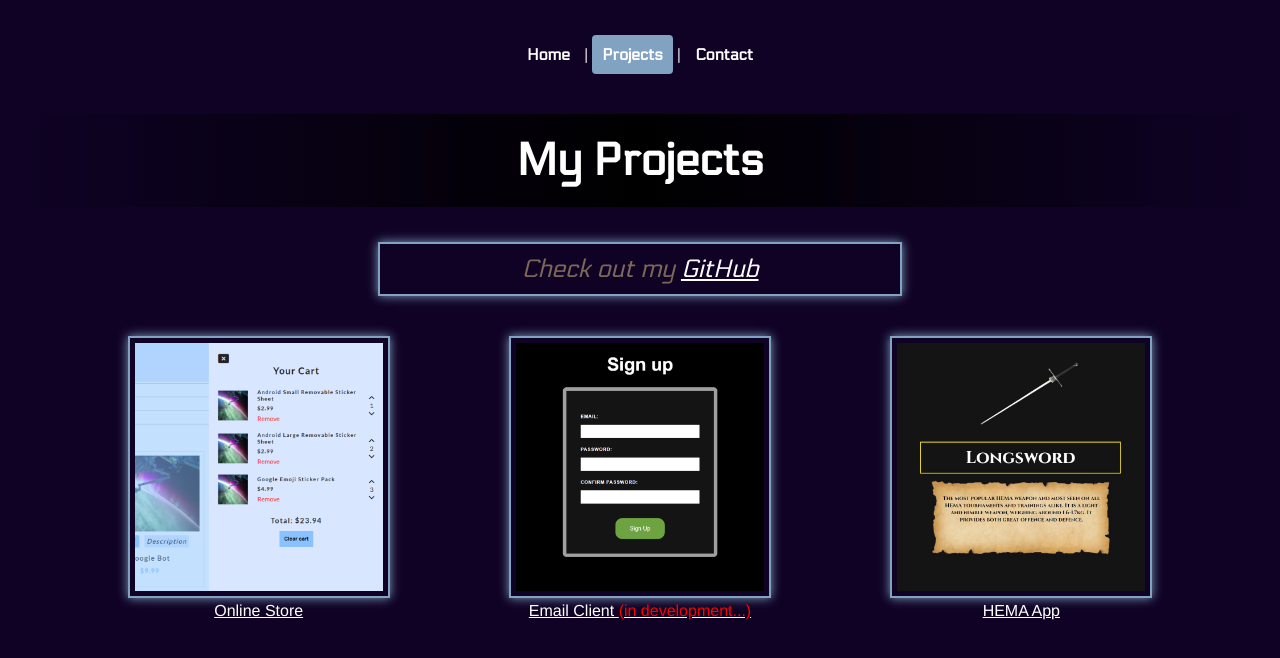
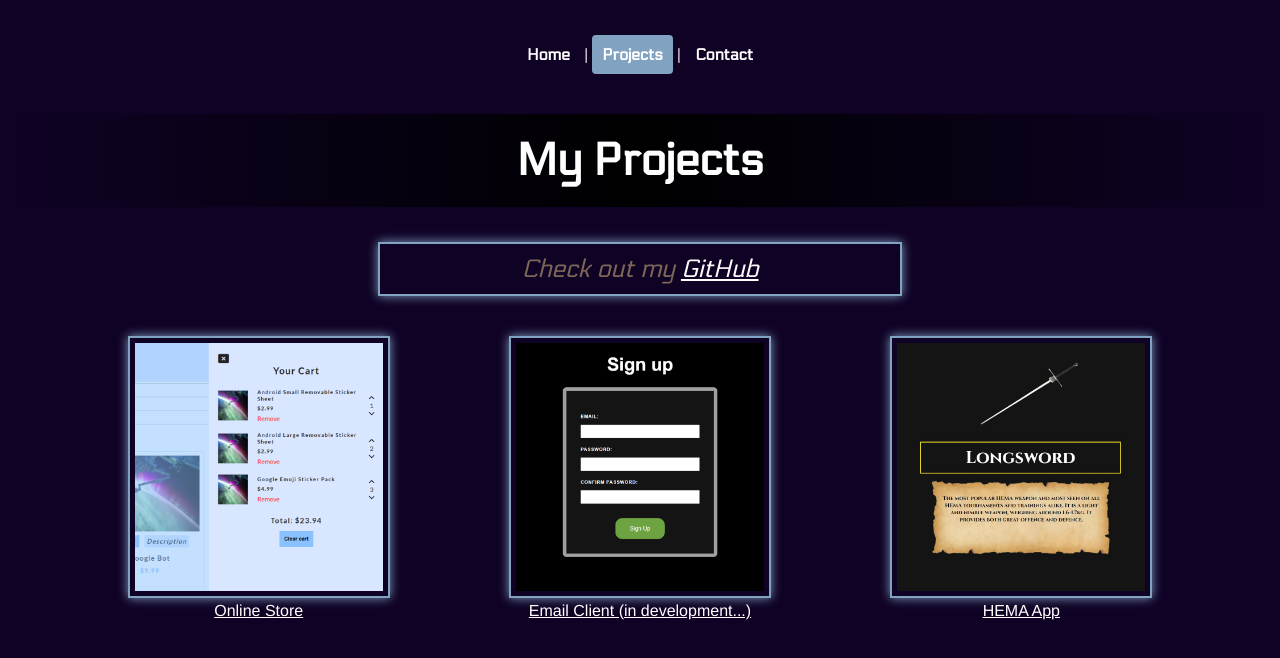
Before and after one commit to cerovina/Website-Vue-Router, a Vue app: page /projects in a window 1280 px wide. Shown: the top 658 px of the page. Built offline with nearby package versions, Linux system fonts and the light colour scheme.

Commit message:
Minor style changes

```diff
--- a/src/views/ProjectsView.vue
+++ b/src/views/ProjectsView.vue
@@ -17,7 +17,7 @@
           <div class="grid-item">
             <img class="img1" src="@/assets/pear2.png" alt="PearLink App">
             <br>
-            <a class="link" href="https://email-client-theta.vercel.app/">Email Client <span class="red">(in development...)</span></a>
+            <a class="link" href="https://email-client-theta.vercel.app/">Email Client (in development...)</a>
           </div>
           <div class="grid-item">
             <img class="img1" src="@/assets/HemaPic.jpg" alt="HEMA Weapons">
@@ -66,10 +66,6 @@ export default {
 </script>
 
 <style scoped>
-.red {
-  color: red;
-}
-
 .projectsWrap {
   background-color: #0F0225;
 }
```
